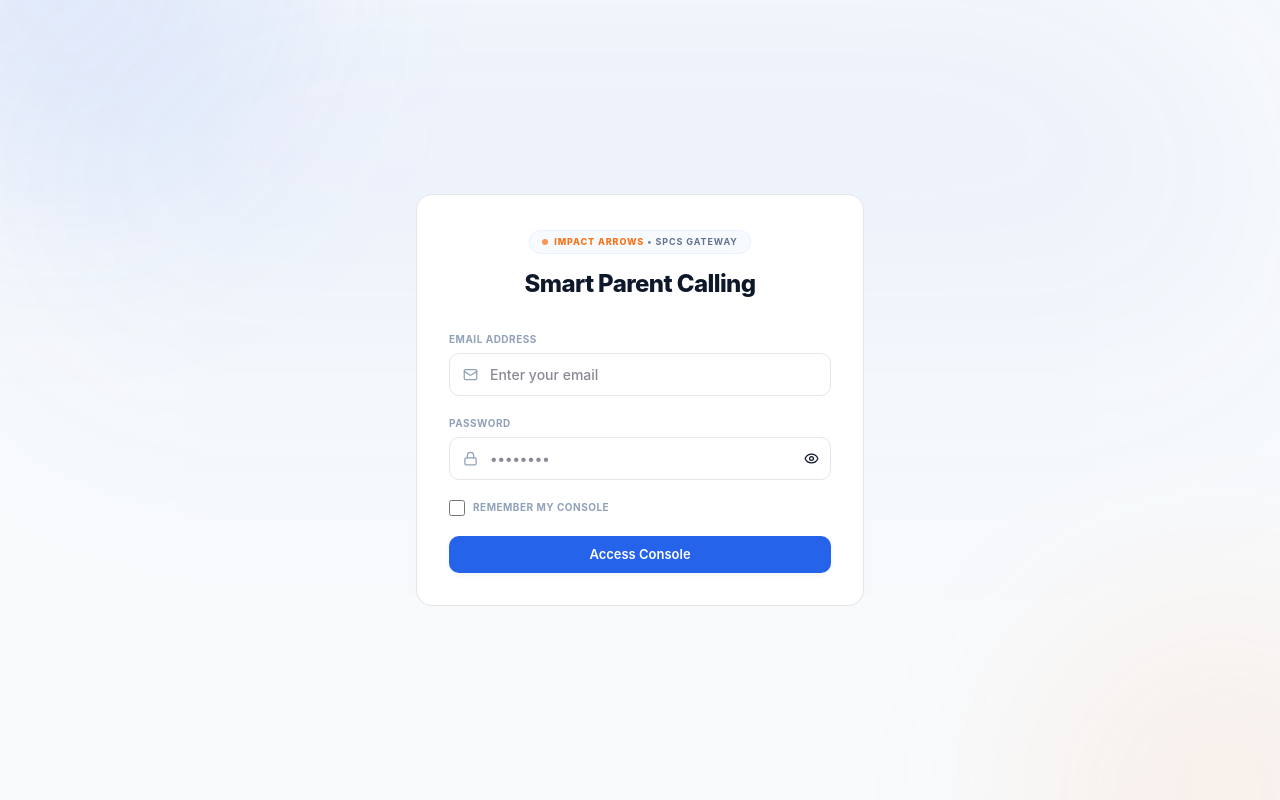
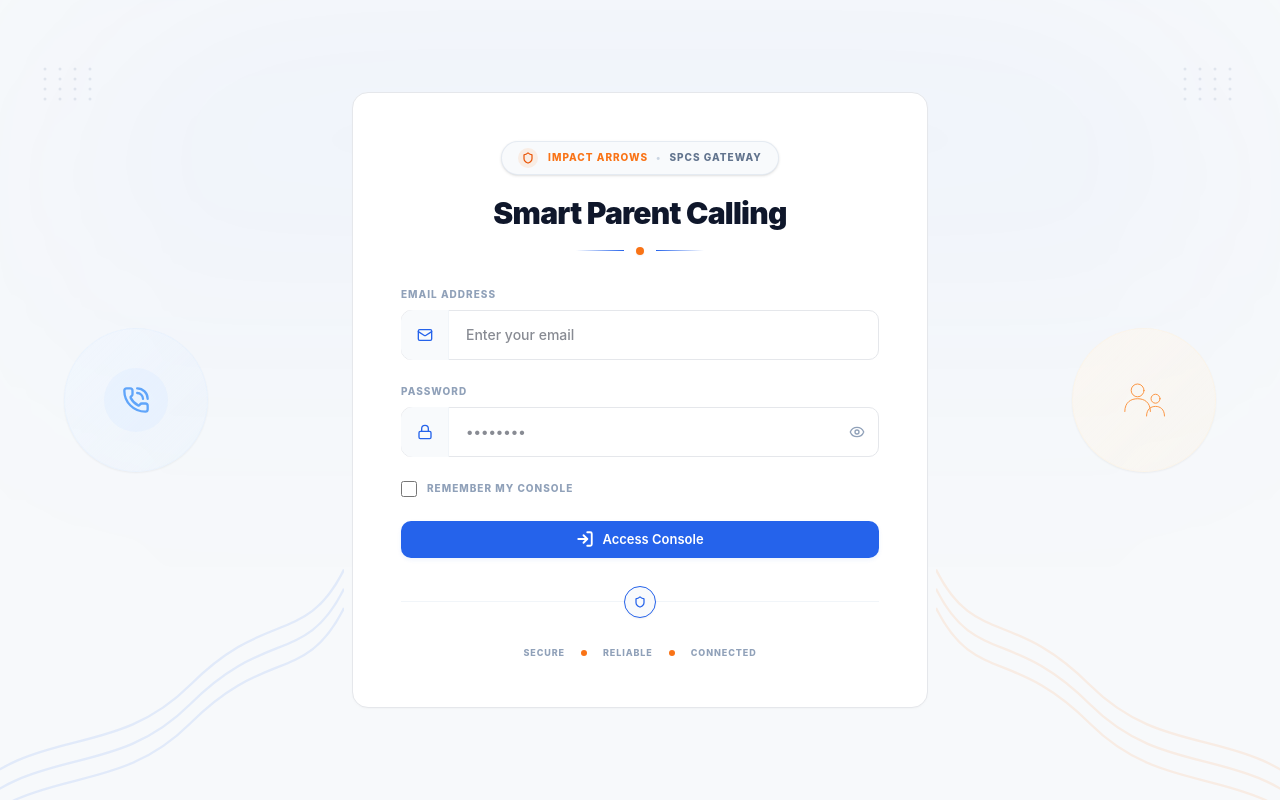
Before and after one commit to merajkhan2007/smart-parent-calling-systemfrontend1, a React (Vite) app: page /login in a window 1280 px wide. Built offline with nearby package versions, Linux system fonts and the light colour scheme.

Commit message:
style(login): design login page layout matching the uploaded mockup image

```diff
--- a/src/pages/Login.tsx
+++ b/src/pages/Login.tsx
@@ -2,7 +2,7 @@ import React, { useState } from "react";
 import { useNavigate } from "react-router-dom";
 import { useAuth } from "../context/AuthContext";
 import { useToast } from "../context/ToastContext";
-import { Lock, Mail, Eye, EyeOff, Loader2 } from "lucide-react";
+import { Lock, Mail, Eye, EyeOff, Loader2, Shield, LogIn, PhoneCall } from "lucide-react";
 
 export const Login: React.FC = () => {
   const { login } = useAuth();
@@ -34,42 +34,100 @@ export const Login: React.FC = () => {
     }
   };
 
+  return (
+    <div className="min-h-screen flex items-center justify-center p-6 bg-slate-50/50 dark:bg-slate-950 font-sans relative overflow-hidden transition-colors duration-200">
+      {/* Decorative background grid and flows */}
+      <div className="absolute top-0 left-1/2 -translate-x-1/2 w-full max-w-7xl h-[500px] bg-gradient-to-b from-primary-500/5 to-transparent blur-[120px] pointer-events-none rounded-full" />
 
-  return (
-    <div className="min-h-screen flex items-center justify-center p-6 bg-bg-base dark:bg-slate-950 font-sans relative overflow-hidden transition-colors duration-200">
-      {/* Decorative luxury gradient background glow */}
-      <div className="absolute top-0 left-1/2 -translate-x-1/2 w-full max-w-7xl h-[500px] bg-gradient-to-b from-primary-500/8 to-transparent blur-[120px] pointer-events-none rounded-full" />
-      <div className="absolute -top-40 -left-40 w-96 h-96 bg-primary-500/10 rounded-full blur-[100px] pointer-events-none animate-float" />
-      <div className="absolute -bottom-40 -right-40 w-96 h-96 bg-accent-500/8 rounded-full blur-[100px] pointer-events-none animate-float-reverse" />
+      {/* Left side wavy outlines */}
+      <svg className="absolute -left-10 bottom-0 w-96 h-96 text-primary-500/10 dark:text-primary-500/5 pointer-events-none hidden md:block" viewBox="0 0 200 200">
+        <path d="M 0,200 C 40,160 80,180 120,140 C 160,100 180,120 200,80" fill="none" stroke="currentColor" strokeWidth="1.2" />
+        <path d="M 0,210 C 40,170 80,190 120,150 C 160,110 180,130 200,90" fill="none" stroke="currentColor" strokeWidth="1.2" />
+        <path d="M 0,220 C 40,180 80,200 120,160 C 160,120 180,140 200,100" fill="none" stroke="currentColor" strokeWidth="1.2" />
+      </svg>
 
-      <div className="w-full max-w-md z-10 animate-slide-up">
-        <div className="saas-card bg-white dark:bg-slate-900 p-8 rounded-2xl border border-slate-200/80 dark:border-slate-800/80 shadow-xl relative overflow-hidden">
-          {/* School branding header */}
+      {/* Right side wavy outlines */}
+      <svg className="absolute -right-10 bottom-0 w-96 h-96 text-accent-500/10 dark:text-accent-500/5 pointer-events-none hidden md:block" viewBox="0 0 200 200">
+        <path d="M 200,200 C 160,160 120,180 80,140 C 40,100 20,120 0,80" fill="none" stroke="currentColor" strokeWidth="1.2" />
+        <path d="M 200,210 C 160,170 120,190 80,150 C 40,110 20,130 0,90" fill="none" stroke="currentColor" strokeWidth="1.2" />
+        <path d="M 200,220 C 160,180 120,200 80,160 C 40,120 20,140 0,100" fill="none" stroke="currentColor" strokeWidth="1.2" />
+      </svg>
+
+      {/* Background Dot Grids */}
+      <div className="absolute left-10 top-16 opacity-20 dark:opacity-10 pointer-events-none hidden lg:block text-slate-400">
+        <svg width="60" height="40" viewBox="0 0 60 40" fill="currentColor">
+          <circle cx="5" cy="5" r="1.5" /><circle cx="20" cy="5" r="1.5" /><circle cx="35" cy="5" r="1.5" /><circle cx="50" cy="5" r="1.5" />
+          <circle cx="5" cy="15" r="1.5" /><circle cx="20" cy="15" r="1.5" /><circle cx="35" cy="15" r="1.5" /><circle cx="50" cy="15" r="1.5" />
+          <circle cx="5" cy="25" r="1.5" /><circle cx="20" cy="25" r="1.5" /><circle cx="35" cy="25" r="1.5" /><circle cx="50" cy="25" r="1.5" />
+          <circle cx="5" cy="35" r="1.5" /><circle cx="20" cy="35" r="1.5" /><circle cx="35" cy="35" r="1.5" /><circle cx="50" cy="35" r="1.5" />
+        </svg>
+      </div>
+      <div className="absolute right-10 top-16 opacity-20 dark:opacity-10 pointer-events-none hidden lg:block text-slate-400">
+        <svg width="60" height="40" viewBox="0 0 60 40" fill="currentColor">
+          <circle cx="5" cy="5" r="1.5" /><circle cx="20" cy="5" r="1.5" /><circle cx="35" cy="5" r="1.5" /><circle cx="50" cy="5" r="1.5" />
+          <circle cx="5" cy="15" r="1.5" /><circle cx="20" cy="15" r="1.5" /><circle cx="35" cy="15" r="1.5" /><circle cx="50" cy="15" r="1.5" />
+          <circle cx="5" cy="25" r="1.5" /><circle cx="20" cy="25" r="1.5" /><circle cx="35" cy="25" r="1.5" /><circle cx="50" cy="25" r="1.5" />
+          <circle cx="5" cy="35" r="1.5" /><circle cx="20" cy="35" r="1.5" /><circle cx="35" cy="35" r="1.5" /><circle cx="50" cy="35" r="1.5" />
+        </svg>
+      </div>
+
+      {/* Floating Decorative Circle - Telephone (Left) */}
+      <div className="absolute left-16 top-1/2 -translate-y-1/2 hidden xl:flex items-center justify-center w-36 h-36 rounded-full bg-gradient-to-br from-primary-50/60 to-primary-100/20 dark:from-primary-950/20 dark:to-primary-900/5 border border-primary-100/30 dark:border-primary-900/10 shadow-xs">
+        <div className="w-16 h-16 rounded-full bg-primary-100/40 dark:bg-primary-900/20 flex items-center justify-center text-primary-400 dark:text-primary-500">
+          <PhoneCall size={28} className="animate-pulse" />
+        </div>
+      </div>
+
+      {/* Floating Decorative Circle - Parent/Child (Right) */}
+      <div className="absolute right-16 top-1/2 -translate-y-1/2 hidden xl:flex items-center justify-center w-36 h-36 rounded-full bg-gradient-to-br from-accent-50/60 to-accent-100/20 dark:from-accent-950/20 dark:to-accent-900/5 border border-accent-100/30 dark:border-accent-900/10 shadow-xs">
+        <svg viewBox="0 0 100 100" className="w-16 h-16 text-accent-400 dark:text-accent-500" fill="none" stroke="currentColor" strokeWidth="1.5" strokeLinecap="round" strokeLinejoin="round">
+          <circle cx="40" cy="35" r="10" />
+          <path d="M20,68 C20,53 30,48 40,48 C50,48 60,53 60,68" />
+          <circle cx="68" cy="48" r="7" />
+          <path d="M54,75 C54,64 61,60 68,60 C75,60 82,64 82,75" />
+        </svg>
+      </div>
+
+      {/* Main Login Card */}
+      <div className="w-full max-w-xl z-10 animate-slide-up">
+        <div className="saas-card bg-white dark:bg-slate-900 p-10 md:p-12 rounded-3xl border border-slate-100 dark:border-slate-800/80 shadow-2xl relative overflow-hidden">
+          {/* Header */}
           <div className="text-center mb-8">
-            <div className="inline-flex items-center gap-1.5 px-3 py-1 rounded-full bg-primary-50/50 dark:bg-primary-950/20 border border-primary-100/50 dark:border-primary-900/30 mb-3.5">
-              <span className="w-1.5 h-1.5 rounded-full bg-accent-500 animate-pulse" />
-              <span className="text-[9px] font-bold tracking-widest text-slate-500 dark:text-slate-400 uppercase">
-                <span className="text-accent-500 dark:text-accent-400 font-extrabold">IMPACT ARROWS</span> • SPCS Gateway
+            <div className="inline-flex items-center gap-2.5 px-4 py-1.5 rounded-full bg-slate-50 dark:bg-slate-950 border border-slate-200/80 dark:border-slate-850 shadow-sm mb-4">
+              <div className="w-5 h-5 rounded-full bg-accent-500/10 dark:bg-accent-500/20 flex items-center justify-center text-accent-600 dark:text-accent-400">
+                <Shield size={12} className="stroke-[2.5]" />
+              </div>
+              <span className="text-[10px] font-extrabold tracking-widest text-slate-500 dark:text-slate-400 uppercase">
+                <span className="text-accent-500 dark:text-accent-400">IMPACT ARROWS</span>
+                <span className="mx-2 text-slate-300 dark:text-slate-700">•</span>
+                <span>SPCS Gateway</span>
               </span>
             </div>
-            <h1 className="text-2xl font-extrabold tracking-tight text-slate-900 dark:text-white">
+            <h1 className="text-3xl font-black tracking-tight text-slate-900 dark:text-white mt-1">
               Smart Parent Calling
             </h1>
+
+            {/* Design Line Separator */}
+            <div className="flex items-center justify-center gap-3 mt-4 mb-2">
+              <span className="h-[1.5px] w-12 bg-gradient-to-r from-transparent to-primary-500" />
+              <span className="w-2 h-2 rounded-full bg-accent-500 shadow-xs" />
+              <span className="h-[1.5px] w-12 bg-gradient-to-l from-transparent to-primary-500" />
+            </div>
           </div>
 
-          <form onSubmit={handleSubmit} className="space-y-5">
+          <form onSubmit={handleSubmit} className="space-y-6">
             {/* Email Field */}
-            <div className="space-y-1.5">
-              <label className="block text-[10px] font-bold text-slate-400 dark:text-slate-500 uppercase tracking-wider">Email Address</label>
-              <div className="relative">
-                <div className="absolute inset-y-0 left-0 pl-3.5 flex items-center pointer-events-none text-slate-400 dark:text-slate-500">
-                  <Mail size={15} />
+            <div className="space-y-2">
+              <label className="block text-[10px] font-extrabold text-slate-400 dark:text-slate-500 uppercase tracking-widest">Email Address</label>
+              <div className="relative flex items-center">
+                <div className="absolute left-0 top-0 bottom-0 w-12 flex items-center justify-center text-primary-500 dark:text-primary-400 bg-slate-50 dark:bg-slate-900 border-r border-slate-100 dark:border-slate-800/80 rounded-l-xl">
+                  <Mail size={16} />
                 </div>
                 <input
                   type="email"
                   value={email}
                   onChange={(e) => setEmail(e.target.value)}
-                  className="premium-input !pl-10"
+                  className="premium-input !pl-16 !py-3.5 rounded-xl text-sm border-slate-200/80 dark:border-slate-800 bg-white dark:bg-slate-900"
                   placeholder="Enter your email"
                   required
                 />
@@ -77,40 +135,40 @@ export const Login: React.FC = () => {
             </div>
 
             {/* Password Field */}
-            <div className="space-y-1.5">
-              <label className="block text-[10px] font-bold text-slate-400 dark:text-slate-500 uppercase tracking-wider">Password</label>
-              <div className="relative">
-                <div className="absolute inset-y-0 left-0 pl-3.5 flex items-center pointer-events-none text-slate-400 dark:text-slate-500">
-                  <Lock size={15} />
+            <div className="space-y-2">
+              <label className="block text-[10px] font-extrabold text-slate-400 dark:text-slate-500 uppercase tracking-widest">Password</label>
+              <div className="relative flex items-center">
+                <div className="absolute left-0 top-0 bottom-0 w-12 flex items-center justify-center text-primary-500 dark:text-primary-400 bg-slate-50 dark:bg-slate-900 border-r border-slate-100 dark:border-slate-800/80 rounded-l-xl">
+                  <Lock size={16} />
                 </div>
                 <input
                   type={showPassword ? "text" : "password"}
                   value={password}
                   onChange={(e) => setPassword(e.target.value)}
-                  className="premium-input !pl-10 pr-10"
+                  className="premium-input !pl-16 pr-12 !py-3.5 rounded-xl text-sm border-slate-200/80 dark:border-slate-800 bg-white dark:bg-slate-900"
                   placeholder="••••••••"
                   required
                 />
                 <button
                   type="button"
                   onClick={() => setShowPassword(!showPassword)}
-                  className="absolute inset-y-0 right-0 pr-3 flex items-center text-slate-450 hover:text-slate-600 dark:text-slate-500 dark:hover:text-slate-300 transition-colors"
+                  className="absolute right-0 top-0 bottom-0 px-3.5 flex items-center justify-center text-slate-400 hover:text-slate-600 dark:text-slate-500 dark:hover:text-slate-350 transition-colors"
                 >
-                  {showPassword ? <EyeOff size={15} /> : <Eye size={15} />}
+                  {showPassword ? <EyeOff size={16} /> : <Eye size={16} />}
                 </button>
               </div>
             </div>
 
-            {/* Remember Me checkbox */}
+            {/* Remember Me Checkbox */}
             <div className="flex items-center">
               <input
                 id="remember_me"
                 type="checkbox"
                 checked={rememberMe}
                 onChange={(e) => setRememberMe(e.target.checked)}
-                className="h-4 w-4 rounded border-slate-200 dark:border-slate-800 bg-white dark:bg-slate-800 text-primary-500 focus:ring-primary-500/20 focus:ring-offset-white dark:focus:ring-offset-slate-900 cursor-pointer"
+                className="h-4 w-4 rounded border-slate-200 dark:border-slate-800 bg-white dark:bg-slate-850 text-primary-500 focus:ring-primary-500/20 focus:ring-offset-white dark:focus:ring-offset-slate-900 cursor-pointer"
               />
-              <label htmlFor="remember_me" className="ml-2 block text-[10px] font-bold text-slate-400 dark:text-slate-500 select-none cursor-pointer uppercase tracking-wider">
+              <label htmlFor="remember_me" className="ml-2.5 block text-[10px] font-extrabold text-slate-400 dark:text-slate-500 select-none cursor-pointer uppercase tracking-widest">
                 Remember my console
               </label>
             </div>
@@ -119,19 +177,40 @@ export const Login: React.FC = () => {
             <button
               type="submit"
               disabled={isSubmitting}
-              className="w-full btn-primary py-3 px-4 flex items-center justify-center gap-2 cursor-pointer shadow-md transition-all duration-300 hover:shadow-lg hover:shadow-primary-500/20 active:scale-[0.98]"
+              className="w-full btn-primary py-3.5 px-4 flex items-center justify-center gap-2 cursor-pointer shadow-md shadow-primary-500/10 hover:shadow-lg hover:shadow-primary-500/25 transition-all duration-300 active:scale-[0.98] rounded-xl text-base"
             >
               {isSubmitting ? (
                 <>
-                  <Loader2 size={15} className="animate-spin" />
+                  <Loader2 size={18} className="animate-spin" />
                   <span>Signing in...</span>
                 </>
               ) : (
-                <span>Access Console</span>
+                <>
+                  <LogIn size={18} className="stroke-[2.5]" />
+                  <span>Access Console</span>
+                </>
               )}
             </button>
           </form>
 
+          {/* Footer Divider Badge */}
+          <div className="relative flex items-center justify-center my-7">
+            <div className="absolute inset-0 flex items-center">
+              <div className="w-full border-t border-slate-100 dark:border-slate-800/60" />
+            </div>
+            <div className="relative w-8 h-8 rounded-full bg-slate-50 dark:bg-slate-950 border border-slate-150 dark:border-slate-850 flex items-center justify-center text-primary-500 shadow-xs">
+              <Shield size={12} className="stroke-[2.5]" />
+            </div>
+          </div>
+
+          {/* Bottom Security Footer */}
+          <div className="flex justify-center items-center gap-4 text-[9px] font-extrabold tracking-widest text-slate-400 dark:text-slate-500 uppercase">
+            <span>Secure</span>
+            <span className="w-1.5 h-1.5 rounded-full bg-accent-500" />
+            <span>Reliable</span>
+            <span className="w-1.5 h-1.5 rounded-full bg-accent-500" />
+            <span>Connected</span>
+          </div>
         </div>
       </div>
     </div>
```
